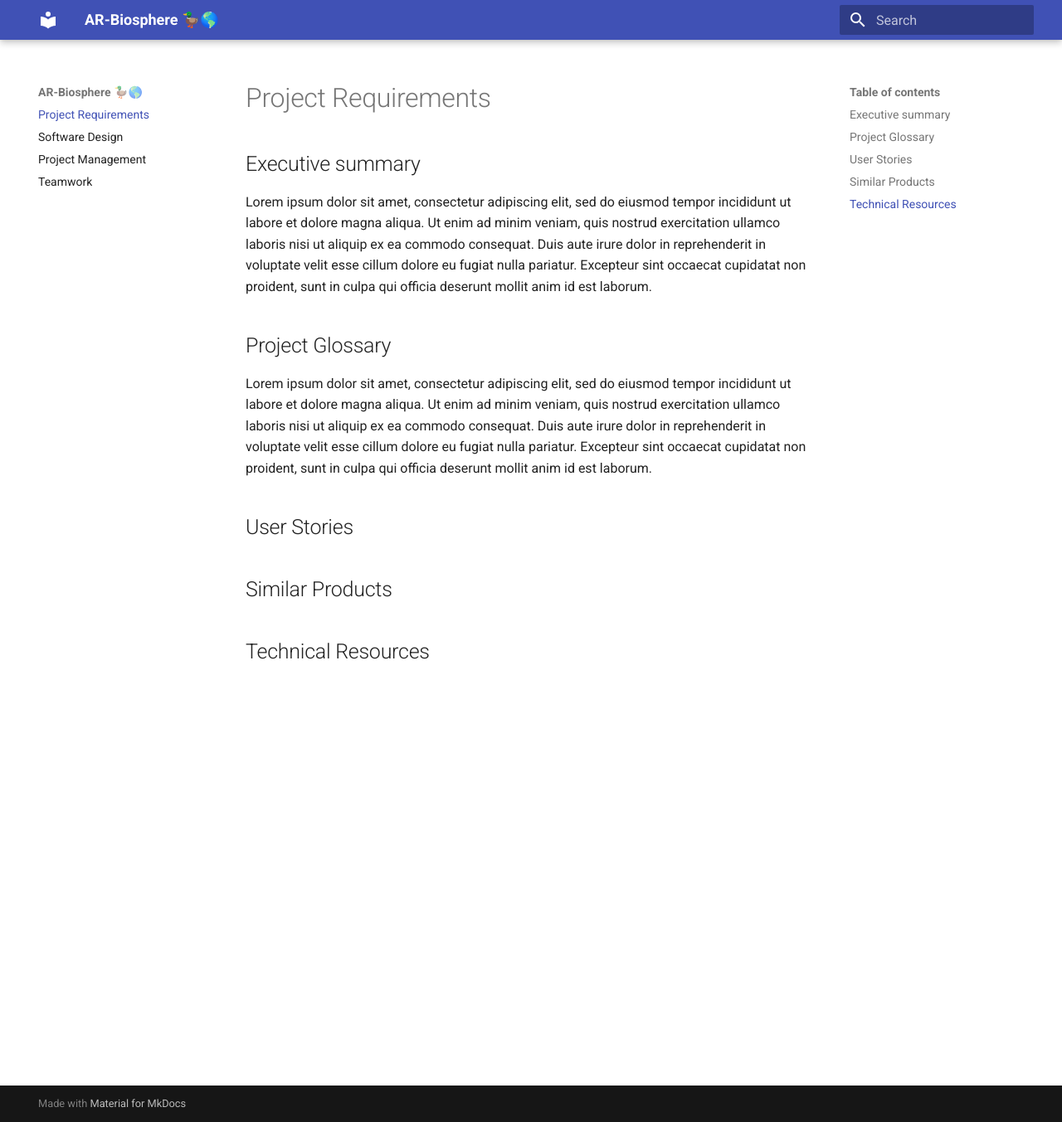
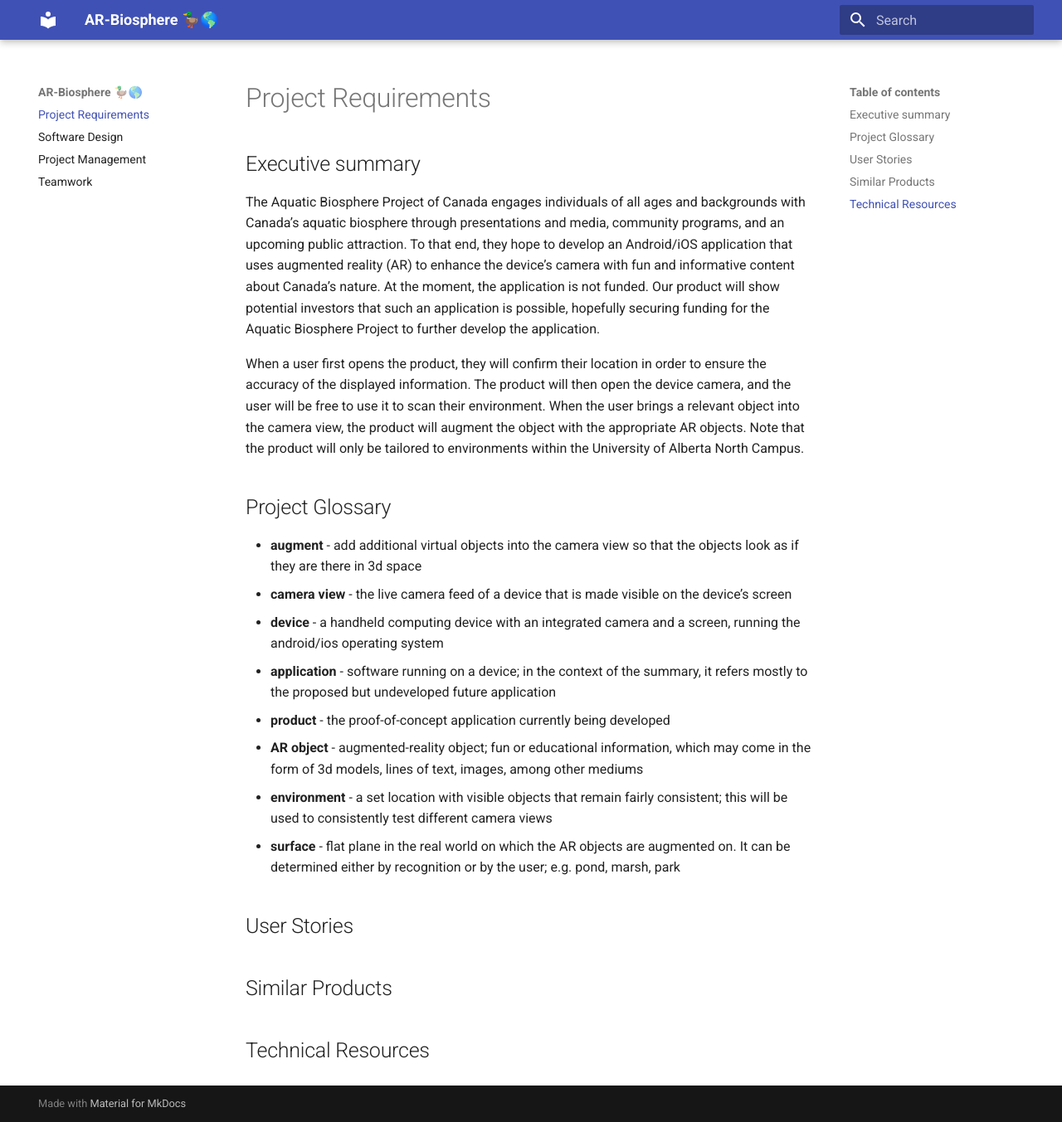
Before and after one commit to antarc0y/AR-Biosphere, an MkDocs documentation site: the page built from docblueprint/index.md, in a window 1280 px wide and 1353 px high. Shown: the whole window at 83% size. Built offline with MkDocs 1.6.1 and Material for MkDocs 9.7.7, drawn with Linux system fonts in a browser that asks for light colours.

Commit message:
executive summary and glossary

```diff
--- a/docblueprint/index.md
+++ b/docblueprint/index.md
@@ -1,10 +1,20 @@
 # Project Requirements
 
 ## Executive summary
-Lorem ipsum dolor sit amet, consectetur adipiscing elit, sed do eiusmod tempor incididunt ut labore et dolore magna aliqua. Ut enim ad minim veniam, quis nostrud exercitation ullamco laboris nisi ut aliquip ex ea commodo consequat. Duis aute irure dolor in reprehenderit in voluptate velit esse cillum dolore eu fugiat nulla pariatur. Excepteur sint occaecat cupidatat non proident, sunt in culpa qui officia deserunt mollit anim id est laborum.
+The Aquatic Biosphere Project of Canada engages individuals of all ages and backgrounds with Canada’s aquatic biosphere through presentations and media, community programs, and an upcoming public attraction. To that end, they hope to develop an Android/iOS application that uses augmented reality (AR) to enhance the device’s camera with fun and informative content about Canada’s nature. At the moment, the application is not funded. Our product will show potential investors that such an application is possible, hopefully securing funding for the Aquatic Biosphere Project to further develop the application.
+
+When a user first opens the product, they will confirm their location in order to ensure the accuracy of the displayed information. The product will then open the device camera, and the user will be free to use it to scan their environment. When the user brings a relevant object into the camera view, the product will augment the object with the appropriate AR objects. Note that the product will only be tailored to environments within the University of Alberta North Campus.
 
 ## Project Glossary
-Lorem ipsum dolor sit amet, consectetur adipiscing elit, sed do eiusmod tempor incididunt ut labore et dolore magna aliqua. Ut enim ad minim veniam, quis nostrud exercitation ullamco laboris nisi ut aliquip ex ea commodo consequat. Duis aute irure dolor in reprehenderit in voluptate velit esse cillum dolore eu fugiat nulla pariatur. Excepteur sint occaecat cupidatat non proident, sunt in culpa qui officia deserunt mollit anim id est laborum.
+- **augment** - add additional virtual objects into the camera view so that the objects look as if they are there in 3d space
+- **camera view** - the live camera feed of a device that is made visible on the device’s screen
+- **device** - a handheld computing device with an integrated camera and a screen, running the android/ios operating system
+- **application** - software running on a device; in the context of the summary, it refers mostly to the proposed but undeveloped future application
+- **product** - the proof-of-concept application currently being developed
+- **AR object** - augmented-reality object; fun or educational information, which may come in the form of 3d models, lines of text, images, among other mediums
+- **environment** - a set location with visible objects that remain fairly consistent; this will be used to consistently test different camera views
+- **surface** - flat plane in the real world on which the AR objects are augmented on. It can be determined either by recognition or by the user; e.g. pond, marsh, park
+
 
 ## User Stories
 
```
